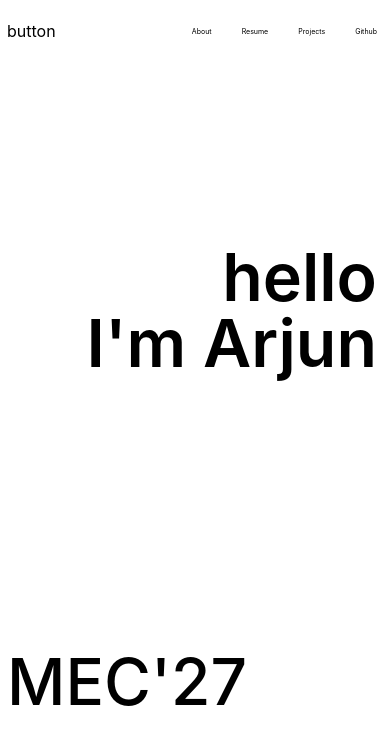
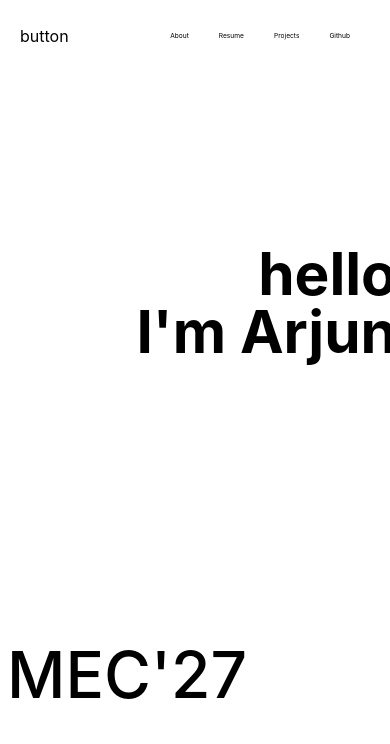
Before and after one commit to 4arjun/portfolio, a React (Create React App) app: page / in a window 390 px wide. Shown: the top 744 px of the page. Built offline with nearby package versions, Linux system fonts and the light colour scheme.

Commit message:
responsive

```diff
--- a/src/components/Home.css
+++ b/src/components/Home.css
@@ -1,22 +1,17 @@
-/* Home.css */
+
 .home-container {
-    padding: 5px 7px; /* Adjust padding as needed */
+    padding: 5px 7px;
     width: 100%;
-    margin: auto; /* Center the container */
-    max-width: 1400px; /* Set a maximum width if necessary */
-    overflow-x: hidden; /* Prevent horizontal scrolling */
+    margin: auto;
+    max-width: 1400px;
+    overflow-x: hidden;
 }
 
-/* Adjust the styles of the inner elements if necessary */
-/* For example, you might reduce their width or adjust margins/paddings */
-.main-container {
-    max-width: calc(100% - 20px); /* Adjust as needed */
-}
 
 .nav-container {
-    max-width: calc(100% - 20px); /* Adjust as needed */
+    max-width: calc(100% - 20px);
 }
 
 .menu-list {
-    max-width: calc(100% - 20px); /* Adjust as needed */
+    max-width: calc(100% - 20px);
 }
--- a/src/components/Main.css
+++ b/src/components/Main.css
@@ -1,17 +1,18 @@
 .main-container {
+    display: flex;
     height: 60vh;
-    width: 100%;
-    display: flex;
-    justify-content: flex-end; /* Center the content horizontally */
-    align-items: center; /* Center the content vertically */
+    align-items: center;
+    justify-content: flex-end;
     text-align: center;
+    margin-top: 45px;
 }
 
 .main-container p {
-    font-size: 17vw; /* Adjust font size for responsiveness */
-    max-width: 90%; /* Limit the maximum width */
-    font-weight: 570;
+    font-size: 15vw;
+    max-width: 90%;
+    font-weight: 700;
     text-align: right;
     line-height: 1;
+    align-items: center;
 
 }
--- a/src/components/Main_bottom.js
+++ b/src/components/Main_bottom.js
@@ -4,6 +4,7 @@ const Main_bottom = () => {
     return (
         <div className='bottom-container'>
             <p>MEC'27</p>
+
         </div>
     )
 }
--- a/src/components/Nav.css
+++ b/src/components/Nav.css
@@ -1,13 +1,34 @@
+
 .nav-container {
     display: flex;
     justify-content: space-between;
     align-items: center;
+    position: fixed;
+    top: 0;
+    left: 0;
+    padding: 10px 20px;
+    width: 100%;
+    animation: slideInFromTop 0.5s ease forwards;
+    opacity: 0;
+    z-index: 1000;
+    box-sizing: border-box;
 }
+@keyframes slideInFromTop {
+    from {
+        opacity: 0;
+        top: -100px;
+    }
+    to {
+        opacity: 1;
+        top: 0;
+    }
+}
+
 
 .menu-list {
     display: flex;
-    gap: 60px; /* Reduce the gap between menu items */
-    font-size: 1.8vw;
+    gap: 60px;
+    font-size: 1.7vw;
 }
 .menu-list p {
     position: relative;
@@ -29,6 +50,6 @@
 }
 @media screen and (max-width: 468px) {
     .menu-list {
-        gap: 30px; /* Reduce the gap between menu items for smaller screens */
+        gap: 30px;
     }
 }
```
